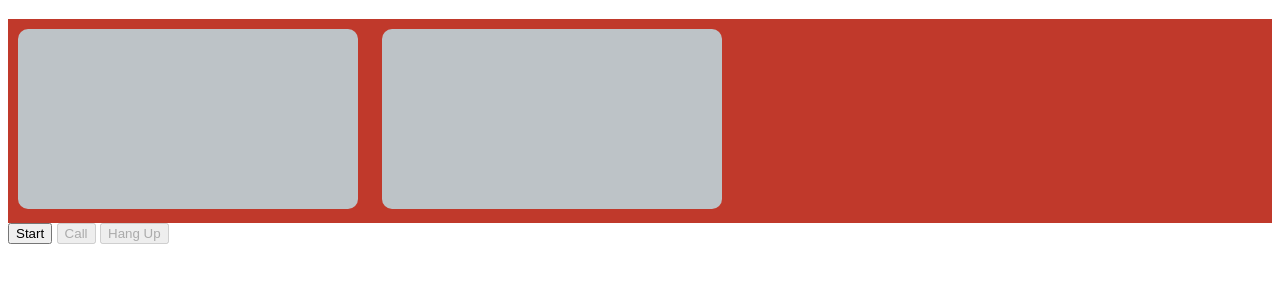
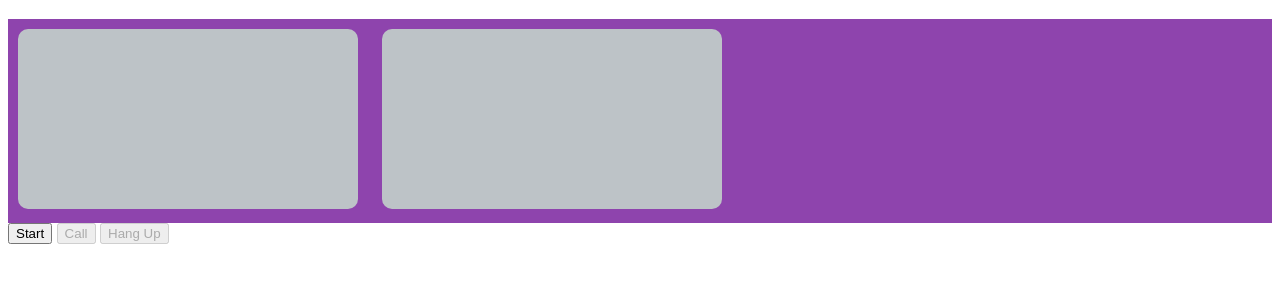
Before and after one commit to ChathuraSam/WebRTC-Project, a plain HTML site: page index.html in a window 1280 px wide. Shown: the part 61-344 px from the top of the page. Drawn offline with Linux system fonts and the light colour scheme.

Commit message:
Add css for video tags

```diff
--- a/css/main.css
+++ b/css/main.css
@@ -18,7 +18,7 @@ h1{
 }
 
 #videocomponents{
-  background-color: #c0392b;
+  background-color: #8e44ad;
 }
 
 /* If video needs some Shades use following code
```
